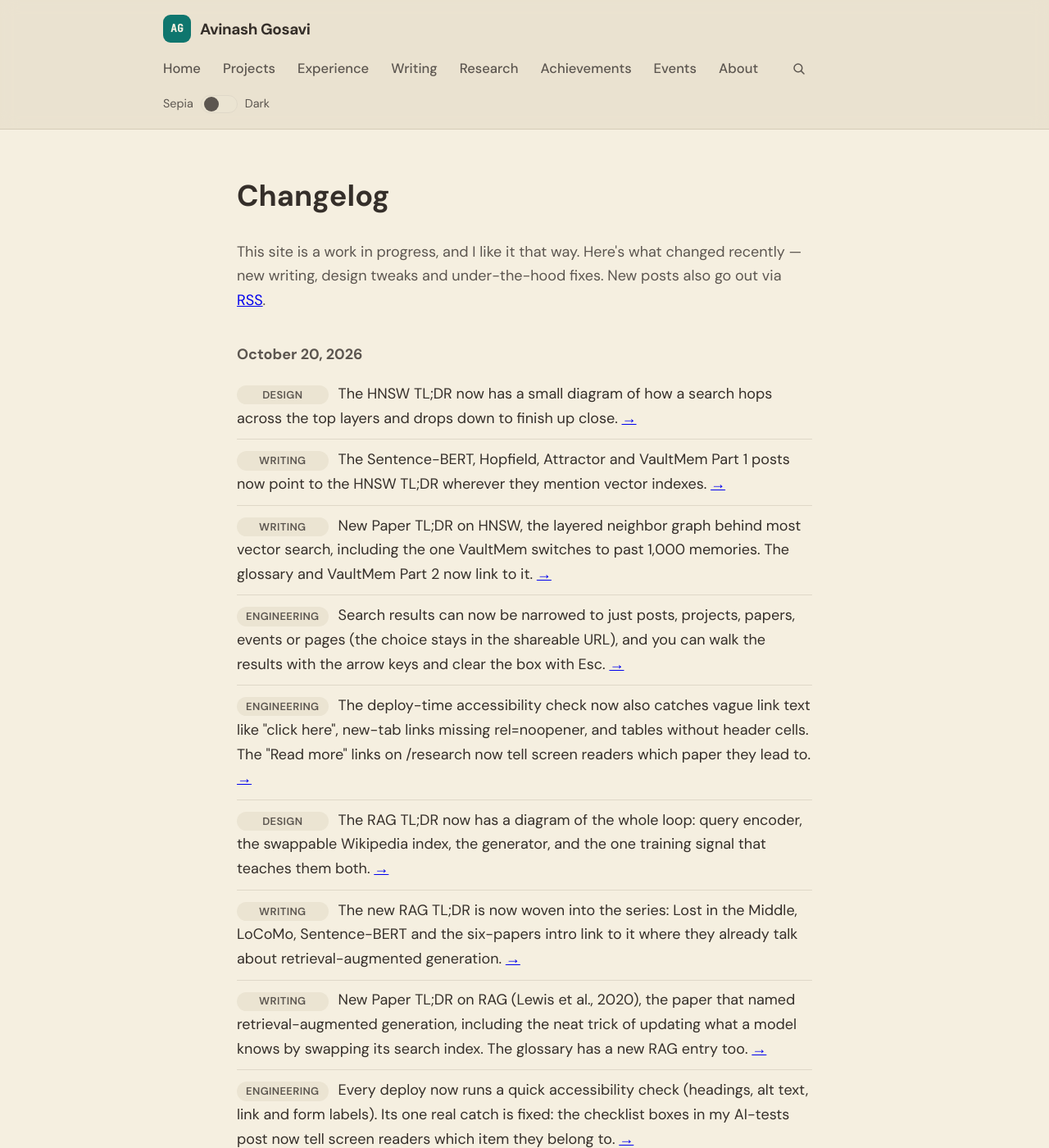
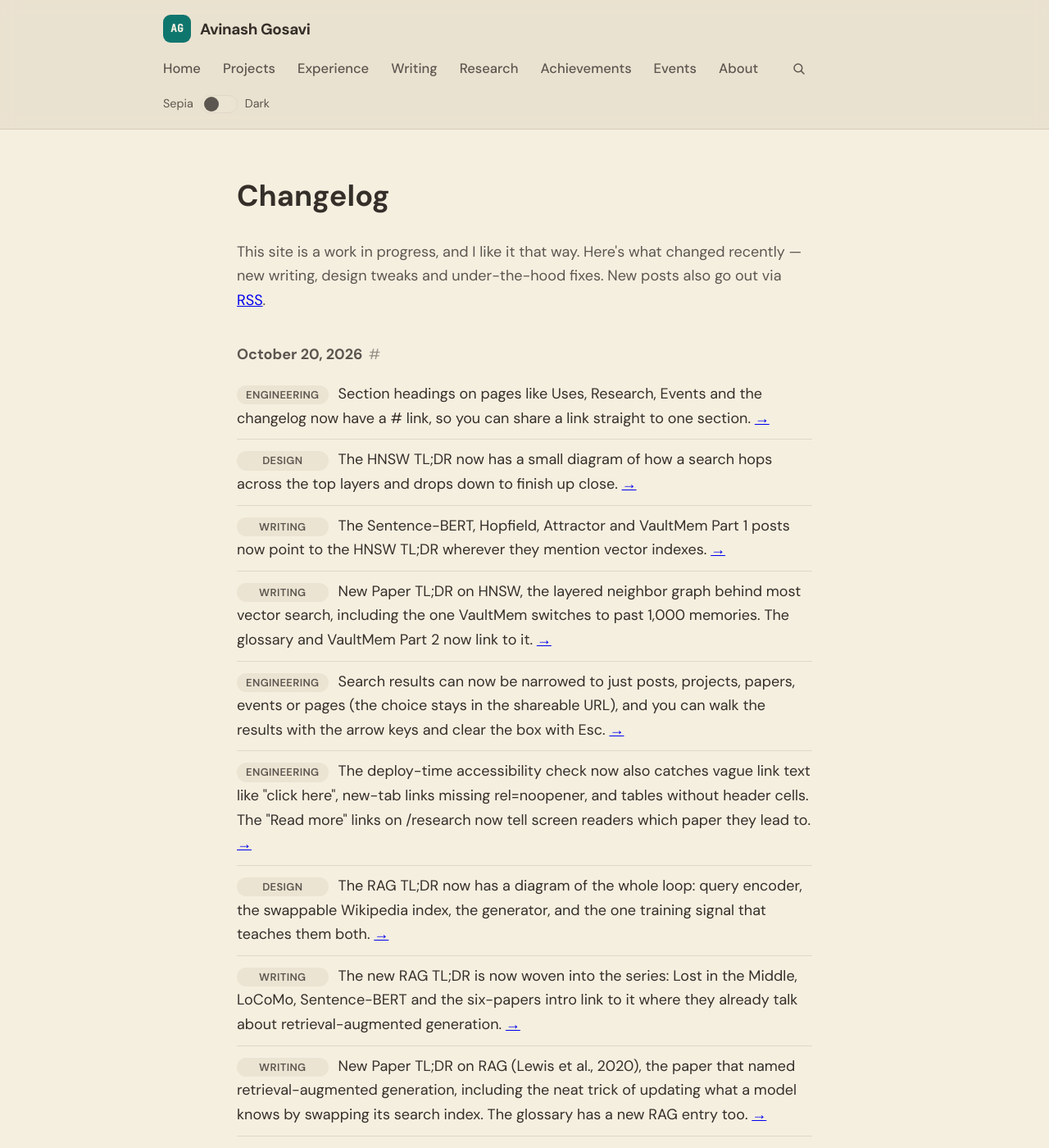
Before and after one commit to aag1091-alt/avinashgosavi.com, a Jekyll site: the page built from changelog.md, in a window 1280 px wide and 1400 px high. Shown: the whole window at 82% size. Built offline with Jekyll 4.4.1, drawn with Linux system fonts in a browser that asks for light colours.

Commit message:
Engineering: # section links on regular pages
h2s on default-layout pages get an id (kept if present) and a hover anchor,
with a manual jump for shared #links since ids are added after load.

Co-Authored-By: Claude <noreply@anthropic.com>

```diff
--- a/_data/changelog.yml
+++ b/_data/changelog.yml
@@ -1,5 +1,9 @@
 # Public changelog shown on /changelog and (latest 3) on the homepage.
 # Newest first. desk: Writing | Design | Engineering
+- date: 2026-10-20
+  desk: Engineering
+  text: "Section headings on pages like Uses, Research, Events and the changelog now have a # link, so you can share a link straight to one section."
+  link: /uses/
 - date: 2026-10-20
   desk: Design
   text: "The HNSW TL;DR now has a small diagram of how a search hops across the top layers and drops down to finish up close."
--- /dev/null
+++ b/_includes/page-anchors.html
@@ -0,0 +1,29 @@
+<script>
+/* Section links on regular pages (/uses, /research, /events, /changelog, ...): every h2 in <main>
+   gets an id (kept if it already has one) and a hover "#" link, like headings inside posts. */
+(function(){
+  var main=document.getElementById('main'); if(!main) return;
+  var made=false;
+  main.querySelectorAll('h2').forEach(function(h){
+    if(h.closest('[hidden], .post-content')||h.querySelector('.heading-anchor')) return;
+    var text=h.textContent.replace(/\s+/g,' ').trim(); if(!text) return;
+    if(!h.id){
+      var base=text.toLowerCase().replace(/&/g,' and ').replace(/[^a-z0-9]+/g,'-').replace(/^-+|-+$/g,'')||'section';
+      var id=base, n=2;
+      while(document.getElementById(id)){ id=base+'-'+(n++); }
+      h.id=id; made=true;
+    }
+    var a=document.createElement('a');
+    a.className='heading-anchor'; a.href='#'+h.id;
+    a.setAttribute('aria-label','Link to section: '+text);
+    a.textContent='#';
+    h.appendChild(a);
+    h.classList.add('has-anchor');
+  });
+  // ids were added after load, so a shared #link needs one manual jump
+  if(made&&location.hash.length>1){
+    var t=document.getElementById(decodeURIComponent(location.hash.slice(1)));
+    if(t&&t.classList.contains('has-anchor')) t.scrollIntoView();
+  }
+})();
+</script>
--- a/_layouts/default.html
+++ b/_layouts/default.html
@@ -52,6 +52,7 @@
     {{ content }}
   </main>
   {% include footer.html %}
+  {%- if page.layout == 'default' %}{% include page-anchors.html %}{% endif %}
   <script>
   document.addEventListener('keydown', function(e) {
     if (e.key !== '/' || e.metaKey || e.ctrlKey || e.altKey) return;
--- a/assets/css/style.css
+++ b/assets/css/style.css
@@ -1373,6 +1373,20 @@ h1[tabindex="-1"]:focus { outline: none; }
 .post-content .heading-anchor:hover { color: var(--accent-ink, var(--accent)); }
 @media (hover: none) { .post-content .heading-anchor { opacity: 0.6; } }
 .post-content h2[id], .post-content h3[id] { scroll-margin-top: 5rem; }
+/* Same "#" section links on regular pages (_includes/page-anchors.html) */
+h2.has-anchor { scroll-margin-top: 5rem; }
+h2.has-anchor .heading-anchor {
+  margin-left: 0.4em;
+  color: var(--text-muted);
+  text-decoration: none;
+  font-weight: 400;
+  opacity: 0;
+  transition: opacity 0.15s;
+}
+h2.has-anchor:hover .heading-anchor,
+h2.has-anchor .heading-anchor:focus-visible { opacity: 1; }
+h2.has-anchor .heading-anchor:hover { color: var(--accent-ink, var(--accent)); }
+@media (hover: none) { h2.has-anchor .heading-anchor { opacity: 0.6; } }
 .post-content .has-copy { position: relative; }
 .code-copy {
   position: absolute;
```
